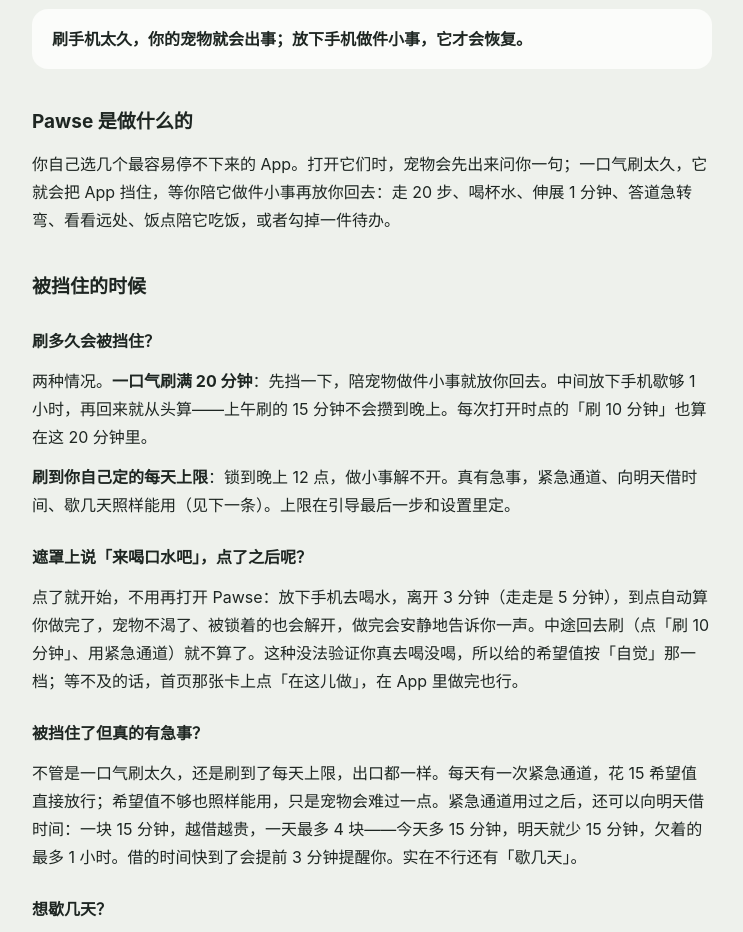
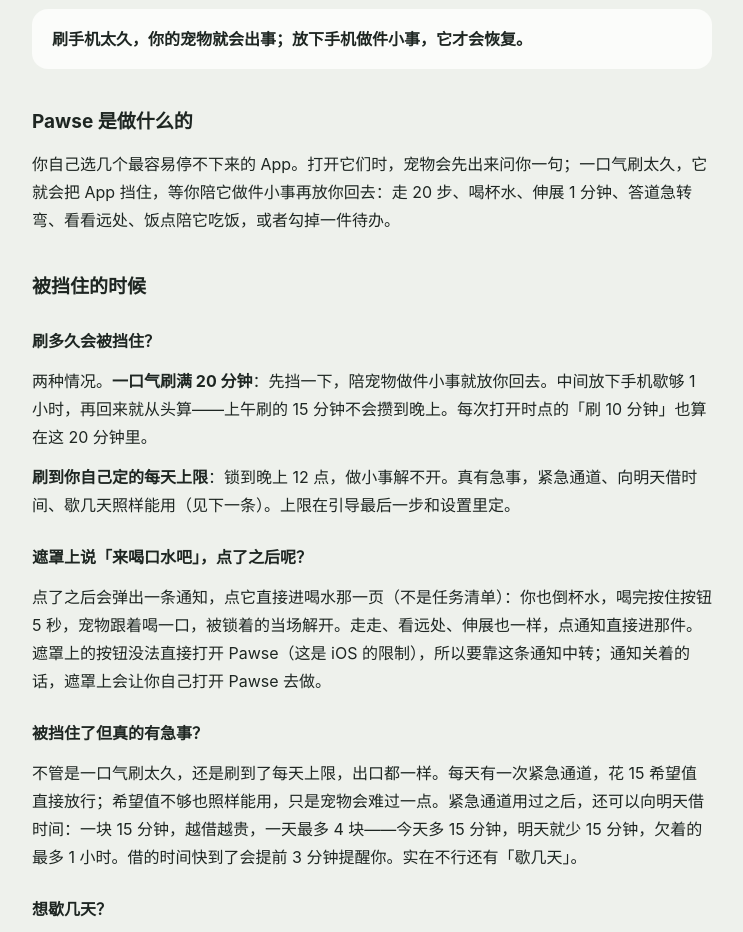
Before and after one commit to Eylon-Liu/portfolio, a plain HTML site: page pawse/support.html in a window 1280 px wide. Shown: the part 128-1060 px from the top of the page, without its empty margins (268-1011 px from the left). Drawn offline with Linux system fonts and the light colour scheme.

Commit message:
Pawse 帮助页：遮罩上的小事改成点通知直达任务页
Co-Authored-By: Claude Opus 5.5 <noreply@anthropic.com>

```diff
--- a/pawse/support.html
+++ b/pawse/support.html
@@ -76,7 +76,7 @@ code { background: var(--surface); padding: 2px 6px; border-radius: 6px; font-si
 <p><strong>刷到你自己定的每天上限</strong>：锁到晚上 12 点，做小事解不开。真有急事，紧急通道、向明天借时间、歇几天照样能用（见下一条）。上限在引导最后一步和设置里定。</p>
 
 <h3>遮罩上说「来喝口水吧」，点了之后呢？</h3>
-<p>点了就开始，不用再打开 Pawse：放下手机去喝水，离开 3 分钟（走走是 5 分钟），到点自动算你做完了，宠物不渴了、被锁着的也会解开，做完会安静地告诉你一声。中途回去刷（点「刷 10 分钟」、用紧急通道）就不算了。这种没法验证你真去喝没喝，所以给的希望值按「自觉」那一档；等不及的话，首页那张卡上点「在这儿做」，在 App 里做完也行。</p>
+<p>点了之后会弹出一条通知，点它直接进喝水那一页（不是任务清单）：你也倒杯水，喝完按住按钮 5 秒，宠物跟着喝一口，被锁着的当场解开。走走、看远处、伸展也一样，点通知直接进那件。遮罩上的按钮没法直接打开 Pawse（这是 iOS 的限制），所以要靠这条通知中转；通知关着的话，遮罩上会让你自己打开 Pawse 去做。</p>
 
 <h3>被挡住了但真的有急事？</h3>
 <p>不管是一口气刷太久，还是刷到了每天上限，出口都一样。每天有一次紧急通道，花 15 希望值直接放行；希望值不够也照样能用，只是宠物会难过一点。紧急通道用过之后，还可以向明天借时间：一块 15 分钟，越借越贵，一天最多 4 块——今天多 15 分钟，明天就少 15 分钟，欠着的最多 1 小时。借的时间快到了会提前 3 分钟提醒你。实在不行还有「歇几天」。</p>
```
